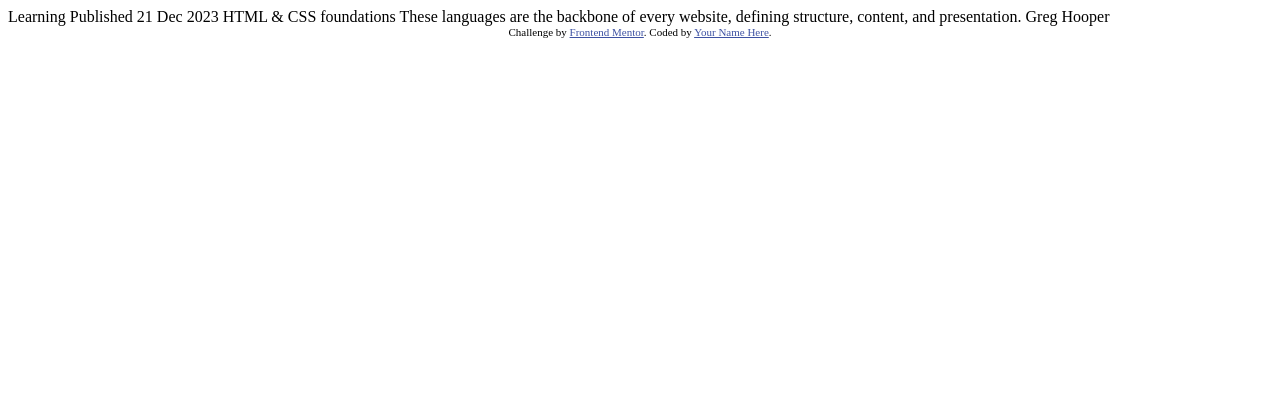
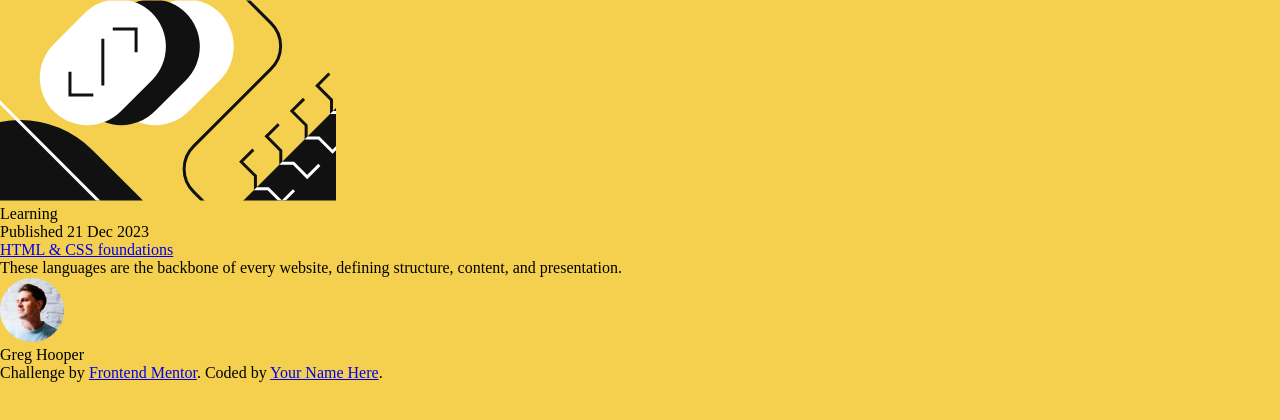
Before and after one commit to Siblife/BLOG_CARD_FRONTEND_MENTOR, a plain HTML site: page index.html in a window 1280 px wide. Drawn offline with Linux system fonts and the light colour scheme.

Commit message:
start html and css

```diff
--- /dev/null
+++ b/assets/styles.css
@@ -0,0 +1,17 @@
+* {
+    box-sizing: border-box;
+    margin: 0;
+    padding: 0;
+}
+
+:root {
+    --yellow-color: hsl(47, 88%, 63%);
+    --white-color: hsl(0, 0%, 100%);
+    --gray500-color: hsl(0, 0%, 42%);
+    --gray950-color: hsl(0, 0%, 7%);
+}
+
+body {
+    min-height: 100vh;
+    background: var(--yellow-color);
+}
--- a/index.html
+++ b/index.html
@@ -3,32 +3,34 @@
 <head>
   <meta charset="UTF-8">
   <meta name="viewport" content="width=device-width, initial-scale=1.0"> <!-- displays site properly based on user's device -->
-
+  <link rel="preconnect" href="https://fonts.googleapis.com">
+  <link rel="preconnect" href="https://fonts.gstatic.com" crossorigin>
+  <link href="https://fonts.googleapis.com/css2?family=Figtree:ital,wght@0,300..900;1,300..900&display=swap" rel="stylesheet">
   <link rel="icon" type="image/png" sizes="32x32" href="./assets/images/favicon-32x32.png">
+  <link rel="stylesheet" href="./assets/styles.css">
 
   <title>Frontend Mentor | Blog preview card</title>
 
-  <!-- Feel free to remove these styles or customise in your own stylesheet 👍 -->
-  <style>
-    .attribution { font-size: 11px; text-align: center; }
-    .attribution a { color: hsl(228, 45%, 44%); }
-  </style>
 </head>
 <body>
+<div class="main_container">
+  <img src="./assets/images/illustration-article.svg" alt="Article illustration of the HTML & CSS foundations">
+  <div class="border_learning">
+    <p>Learning</p>
+  </div>
+  <p>Published 21 Dec 2023</p>
 
-  Learning
+  <a href="#">HTML & CSS foundations</a>
 
-  Published 21 Dec 2023
+  <p>These languages are the backbone of every website, defining structure, content, and presentation.</p>
 
-  HTML & CSS foundations
-
-  These languages are the backbone of every website, defining structure, content, and presentation.
-
-  Greg Hooper
+  <img src="./assets/images/image-avatar.webp" alt="A image of Greg Hooper">
+  <p>Greg Hooper</p>
 
   <div class="attribution">
     Challenge by <a href="https://www.frontendmentor.io?ref=challenge" target="_blank">Frontend Mentor</a>.
     Coded by <a href="#">Your Name Here</a>.
   </div>
+</div>
 </body>
 </html>
```
